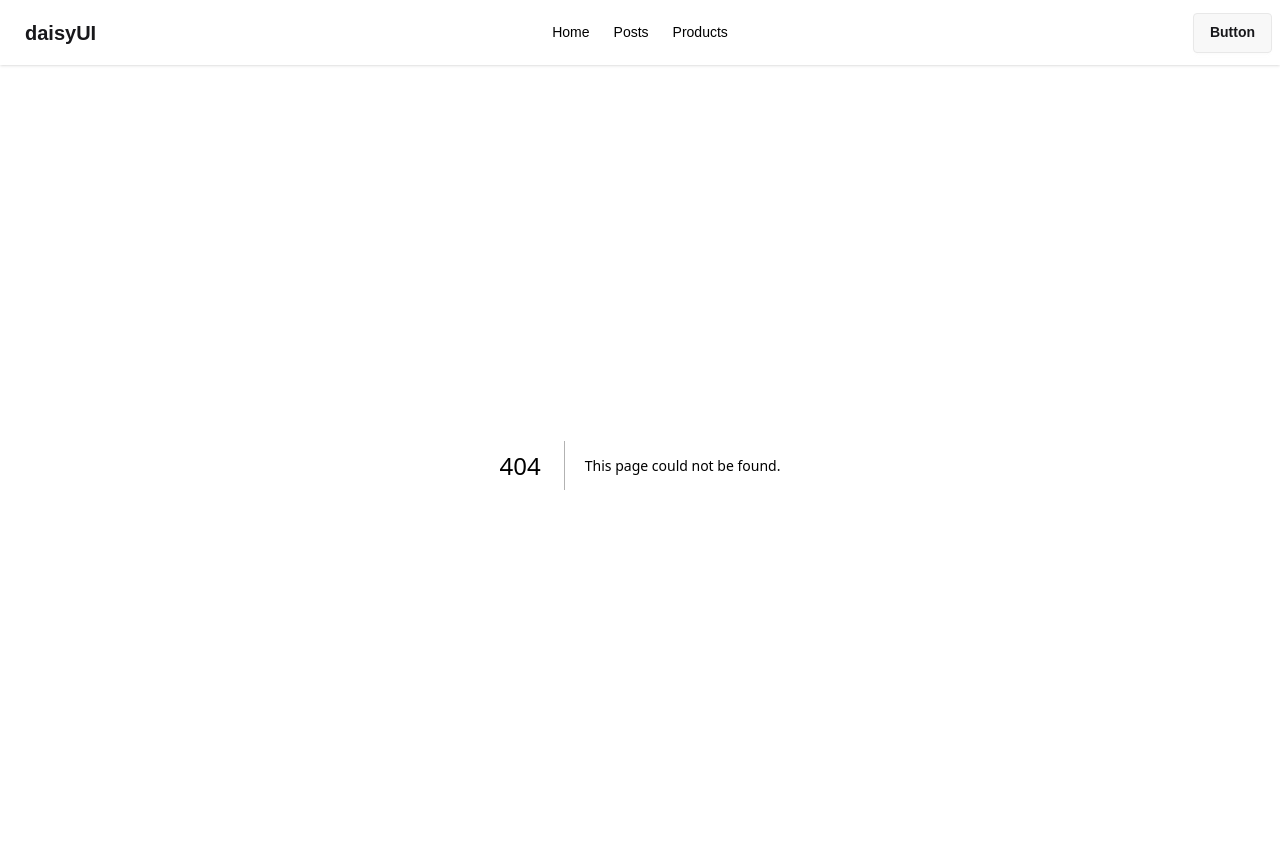
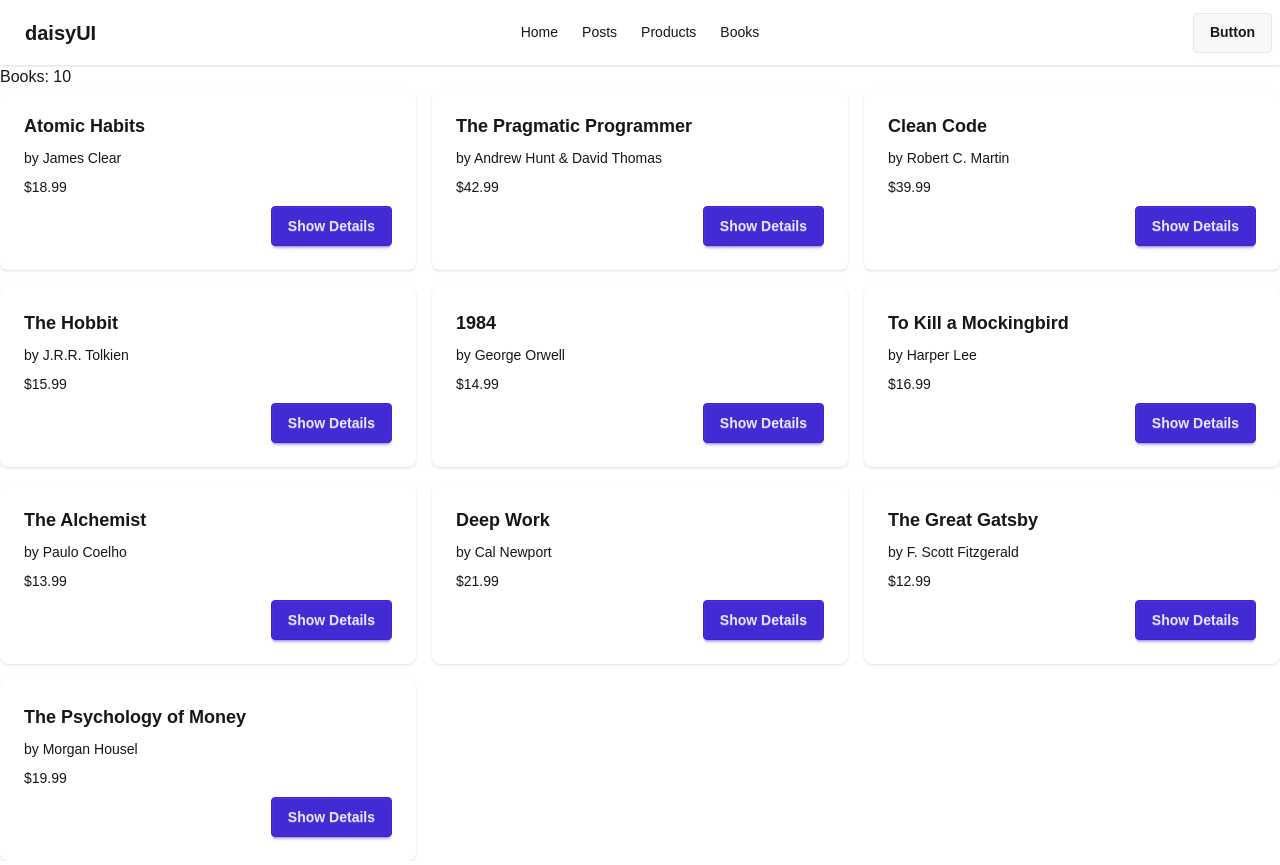
Before and after one commit to aseelrahman/nextjs-data-fetch, a Next.js app: page /books in a window 1280 px wide. Before the commit this address had no page. Built offline with nearby package versions, Linux system fonts and the light colour scheme; data requests are answered from the project's data file.

Commit message:
generateStaticParams (Dynamic Pages Optimization)

```diff
--- a/db.json
+++ b/db.json
@@ -55,5 +55,137 @@
       "image": "https://images.unsplash.com/photo-1505740420928-5e560c06d30e",
       "description": "Premium over-ear headphones with active noise cancellation and 30-hour battery life."
     }
+  ],
+  "books": [
+    {
+      "id": 1,
+      "title": "Atomic Habits",
+      "author": "James Clear",
+      "genre": "Self-Help",
+      "price": 18.99,
+      "publishedYear": 2018,
+      "pages": 320,
+      "rating": 4.9,
+      "stock": 25,
+      "cover": "https://images.unsplash.com/photo-1544947950-fa07a98d237f",
+      "description": "A practical guide to building good habits and breaking bad ones."
+    },
+    {
+      "id": 2,
+      "title": "The Pragmatic Programmer",
+      "author": "Andrew Hunt & David Thomas",
+      "genre": "Programming",
+      "price": 42.99,
+      "publishedYear": 1999,
+      "pages": 352,
+      "rating": 4.8,
+      "stock": 15,
+      "cover": "https://images.unsplash.com/photo-1512820790803-83ca734da794",
+      "description": "Essential software development practices for professional programmers."
+    },
+    {
+      "id": 3,
+      "title": "Clean Code",
+      "author": "Robert C. Martin",
+      "genre": "Programming",
+      "price": 39.99,
+      "publishedYear": 2008,
+      "pages": 464,
+      "rating": 4.8,
+      "stock": 20,
+      "cover": "https://images.unsplash.com/photo-1516979187457-637abb4f9353",
+      "description": "Learn how to write clean, readable, and maintainable code."
+    },
+    {
+      "id": 4,
+      "title": "The Hobbit",
+      "author": "J.R.R. Tolkien",
+      "genre": "Fantasy",
+      "price": 15.99,
+      "publishedYear": 1937,
+      "pages": 310,
+      "rating": 4.9,
+      "stock": 18,
+      "cover": "https://images.unsplash.com/photo-1495640388908-05fa85288e61",
+      "description": "Bilbo Baggins embarks on an unforgettable adventure."
+    },
+    {
+      "id": 5,
+      "title": "1984",
+      "author": "George Orwell",
+      "genre": "Dystopian",
+      "price": 14.99,
+      "publishedYear": 1949,
+      "pages": 328,
+      "rating": 4.7,
+      "stock": 22,
+      "cover": "https://images.unsplash.com/photo-1519682337058-a94d519337bc",
+      "description": "A classic novel about surveillance and totalitarianism."
+    },
+    {
+      "id": 6,
+      "title": "To Kill a Mockingbird",
+      "author": "Harper Lee",
+      "genre": "Classic",
+      "price": 16.99,
+      "publishedYear": 1960,
+      "pages": 336,
+      "rating": 4.9,
+      "stock": 17,
+      "cover": "https://images.unsplash.com/photo-1524578271613-d550eacf6090",
+      "description": "A timeless novel about justice, compassion, and racial inequality."
+    },
+    {
+      "id": 7,
+      "title": "The Alchemist",
+      "author": "Paulo Coelho",
+      "genre": "Fiction",
+      "price": 13.99,
+      "publishedYear": 1988,
+      "pages": 208,
+      "rating": 4.6,
+      "stock": 30,
+      "cover": "https://images.unsplash.com/photo-1511108690759-009324a90311",
+      "description": "A shepherd follows his dream in search of treasure."
+    },
+    {
+      "id": 8,
+      "title": "Deep Work",
+      "author": "Cal Newport",
+      "genre": "Productivity",
+      "price": 21.99,
+      "publishedYear": 2016,
+      "pages": 304,
+      "rating": 4.7,
+      "stock": 19,
+      "cover": "https://images.unsplash.com/photo-1495446815901-a7297e633e8d",
+      "description": "Strategies for focused success in a distracted world."
+    },
+    {
+      "id": 9,
+      "title": "The Great Gatsby",
+      "author": "F. Scott Fitzgerald",
+      "genre": "Classic",
+      "price": 12.99,
+      "publishedYear": 1925,
+      "pages": 180,
+      "rating": 4.5,
+      "stock": 24,
+      "cover": "https://images.unsplash.com/photo-1497633762265-9d179a990aa6",
+      "description": "A story of wealth, love, and the American Dream."
+    },
+    {
+      "id": 10,
+      "title": "The Psychology of Money",
+      "author": "Morgan Housel",
+      "genre": "Finance",
+      "price": 19.99,
+      "publishedYear": 2020,
+      "pages": 256,
+      "rating": 4.8,
+      "stock": 21,
+      "cover": "https://images.unsplash.com/photo-1516979187457-637abb4f9353",
+      "description": "Timeless lessons about wealth, investing, and human behavior."
+    }
   ]
 }
--- /dev/null
+++ b/src/app/books/[bookId]/loading.jsx
@@ -0,0 +1,12 @@
+
+
+const BookLoading = () => {
+    return (
+        <div className="flex justify-center items-center">
+            <h2>Loading Book Detail.............</h2>
+            <span className="loading loading-spinner text-error"></span>
+        </div>
+    );
+};
+
+export default BookLoading;
--- /dev/null
+++ b/src/app/books/[bookId]/page.jsx
@@ -0,0 +1,23 @@
+export const generateStaticParams = async () => {
+    const res = await fetch('http://localhost:5000/books');
+    const books = await res.json()
+
+    return books.map(book => ({bookId: book.id}))
+}
+
+const BookDetailsPage = async ({params}) => {
+    const {bookId} = await params;
+
+    const res = await fetch(`http://localhost:5000/books/${bookId}`);
+    const {title, author, price} = await res.json();
+    return (
+        <div>
+            <h2>Book Details: {bookId}</h2>
+            <h3>{title}</h3>
+            <p>Author: {author}</p>
+            <p>Price: {price}</p>
+        </div>
+    );
+};
+
+export default BookDetailsPage;
--- /dev/null
+++ b/src/app/books/page.jsx
@@ -0,0 +1,24 @@
+import BookCard from "@/components/BookCard";
+
+/**
+ * cache: no-store -> It will fetch the data on every request, and it will not cache the data. SSR
+ * cache: force-cache -> It will cache the data, and it will not fetch the data on every request. SSG
+ * revalidate: 20 -> It will cache the data for 20 seconds, and it will fetch the data after 20 seconds. ISR
+ */
+
+const BookPage = async () => {
+    const res = await fetch('http://localhost:5000/books', {next: {revalidate: 9}});
+    const books = await res.json();
+    return (
+        <div>
+            <h2>Books: {books.length}</h2>
+            <div className="grid grid-cols-3 gap-4">
+                {
+                    books.map(book => <BookCard key={book.id} book={book} />)
+                }
+            </div>
+        </div>
+    );
+};
+
+export default BookPage;
--- /dev/null
+++ b/src/components/BookCard.jsx
@@ -0,0 +1,21 @@
+import Link from "next/link";
+
+const BookCard = ({book}) => {
+    const {title, author, price} = book;
+    return (
+          <div className="card  bg-base-100 card-md shadow-sm">
+      <div className="card-body">
+        <h2 className="card-title">{title}</h2>
+        <p>
+          by {author}
+        </p>
+        <p>${price}</p>
+        <div className="justify-end card-actions">
+          <Link href={`/books/${book.id}`}><button className="btn btn-primary">Show Details</button></Link>
+        </div>
+      </div>
+    </div>
+    );
+};
+
+export default BookCard;
--- a/src/components/Header.jsx
+++ b/src/components/Header.jsx
@@ -5,6 +5,7 @@
         <li><Link href='/'>Home</Link></li>
         <li><Link href='/posts'>Posts</Link></li>
         <li><Link href='/products'>Products</Link></li>
+        <li><Link href='/books'>Books</Link></li>
     </>
   return (
     <div className="navbar bg-base-100 shadow-sm">
```
